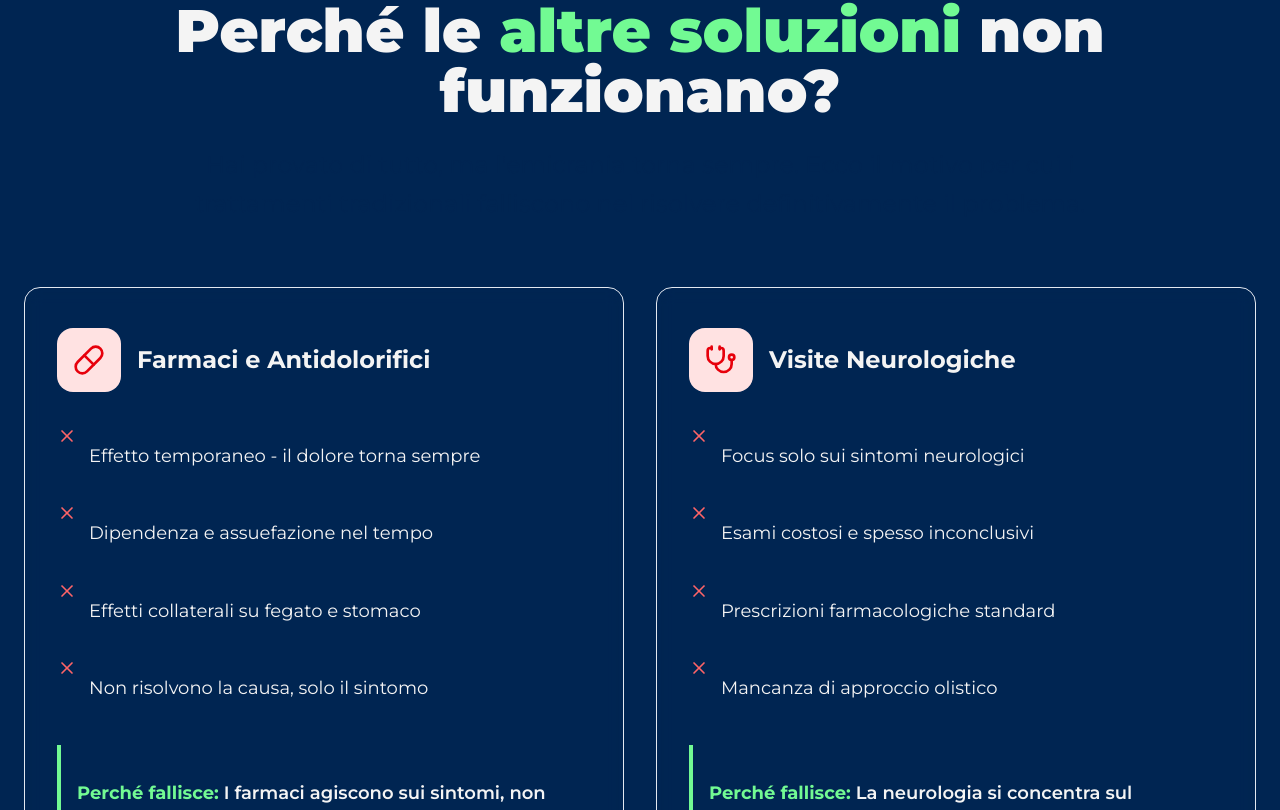
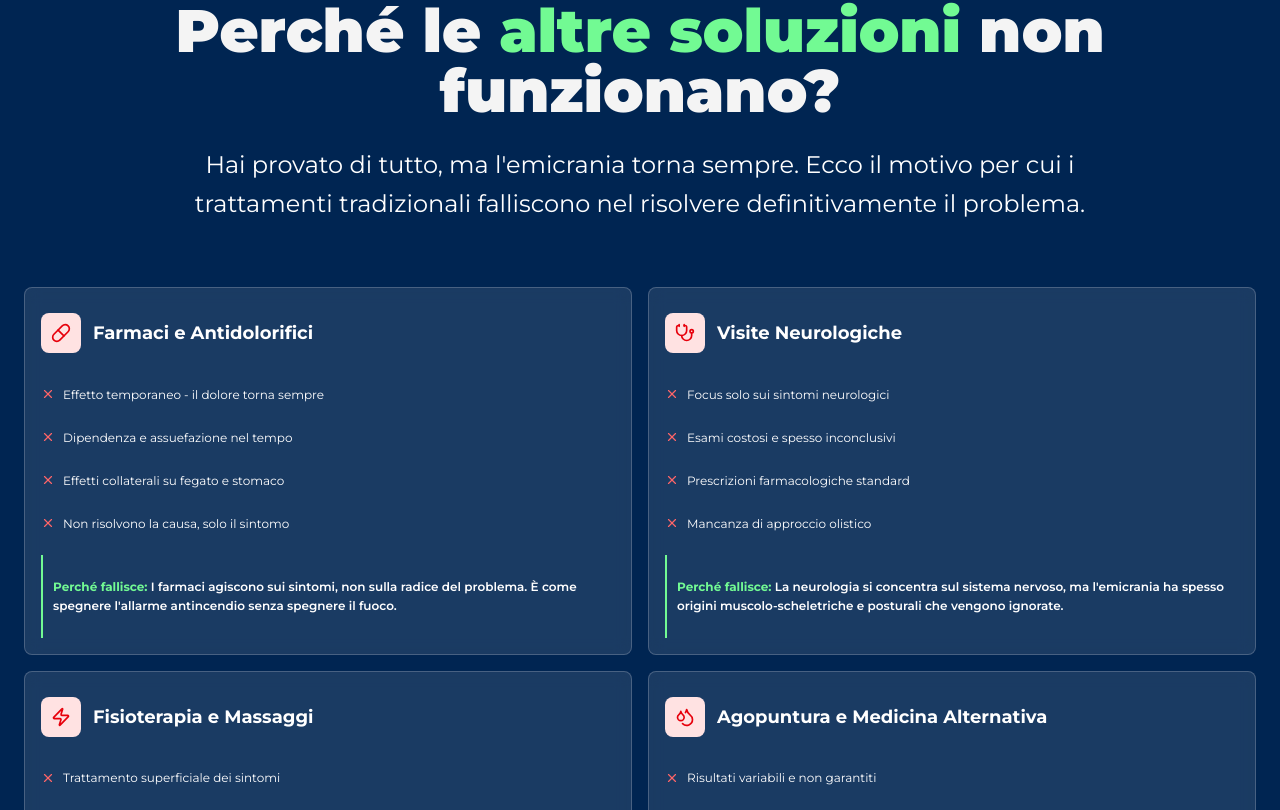
Before and after one commit to ctorreosteo/mobilitas-landing-offerte, a React (Vite) app: page /emicrania in a window 1280 px wide. Shown: the part 2830-3640 px from the top of the page. Built offline with nearby package versions, Linux system fonts and the light colour scheme.

Commit message:
Solutions section

```diff
--- a/src/components/emicrania-sections/SolutionsSection.jsx
+++ b/src/components/emicrania-sections/SolutionsSection.jsx
@@ -63,14 +63,14 @@ export default function SolutionsSection() {
           <h2 className="text-4xl md:text-6xl font-black text-cream mb-6">
             Perché le <span className="text-green">altre soluzioni</span> non funzionano?
           </h2>
-          <p className="text-xl md:text-2xl text-cream/80 max-w-4xl mx-auto leading-relaxed">
+          <p className="text-xl md:text-2xl text-white max-w-4xl mx-auto leading-relaxed">
             Hai provato di tutto, ma l'emicrania torna sempre. Ecco il motivo per cui
             i trattamenti tradizionali falliscono nel risolvere definitivamente il problema.
           </p>
         </motion.div>
 
-        {/* Solutions Grid */}
-        <div className="grid grid-cols-1 md:grid-cols-2 gap-8 mb-16">
+        {/* Solutions Grid - Ultra Compact Design */}
+        <div className="grid grid-cols-1 md:grid-cols-2 gap-4 mb-16">
           {solutions.map((solution, index) => (
             <motion.div
               key={index}
@@ -78,33 +78,33 @@ export default function SolutionsSection() {
               whileInView={{ opacity: 1, y: 0 }}
               transition={{ duration: 0.6, delay: index * 0.1 }}
               viewport={{ once: true }}
-              className="bg-cream/10 backdrop-blur-sm rounded-2xl p-8 border border-green/20 hover:border-green/40 transition-all duration-300"
+              className="bg-white/10 backdrop-blur-sm rounded-lg p-4 border border-white/20 hover:border-green/40 transition-all duration-300"
             >
-              {/* Icon and Title */}
-              <div className="flex items-center space-x-4 mb-6">
-                <div className="w-16 h-16 bg-red-100 rounded-2xl flex items-center justify-center">
-                  <solution.icon className="w-8 h-8 text-red-600" />
+              {/* Icon and Title - Perfectly Aligned */}
+              <div className="flex items-center gap-3 mb-3">
+                <div className="w-10 h-10 bg-red-100 rounded-lg flex items-center justify-center flex-shrink-0">
+                  <solution.icon className="w-5 h-5 text-red-600" />
                 </div>
-                <h3 className="text-2xl font-bold text-cream">
+                <h3 className="text-lg font-bold text-white leading-tight">
                   {solution.title}
                 </h3>
               </div>
 
-              {/* Problems List */}
-              <div className="space-y-3 mb-6">
+              {/* Problems List - Perfect Alignment */}
+              <div className="space-y-1 mb-3">
                 {solution.problems.map((problem, problemIndex) => (
-                  <div key={problemIndex} className="flex items-start space-x-3">
-                    <X className="w-5 h-5 text-red-400 flex-shrink-0 mt-0.5" />
-                    <p className="text-cream text-lg leading-relaxed">
+                  <div key={problemIndex} className="flex items-center gap-2">
+                    <X className="w-3.5 h-3.5 text-red-400 flex-shrink-0" />
+                    <p className="text-white text-xs leading-tight">
                       {problem}
                     </p>
                   </div>
                 ))}
               </div>
 
-              {/* Why it doesn't work */}
-              <div className="bg-green/30 border-l-4 border-green p-4 rounded-r-xl">
-                <p className="text-cream font-semibold text-lg leading-relaxed">
+              {/* Why it doesn't work - Ultra Compact */}
+              <div className="bg-green/20 border-l-2 border-green p-2.5 rounded-r-md">
+                <p className="text-white font-semibold text-xs leading-relaxed">
                   <span className="text-green font-bold">Perché fallisce:</span> {solution.why}
                 </p>
               </div>
```
